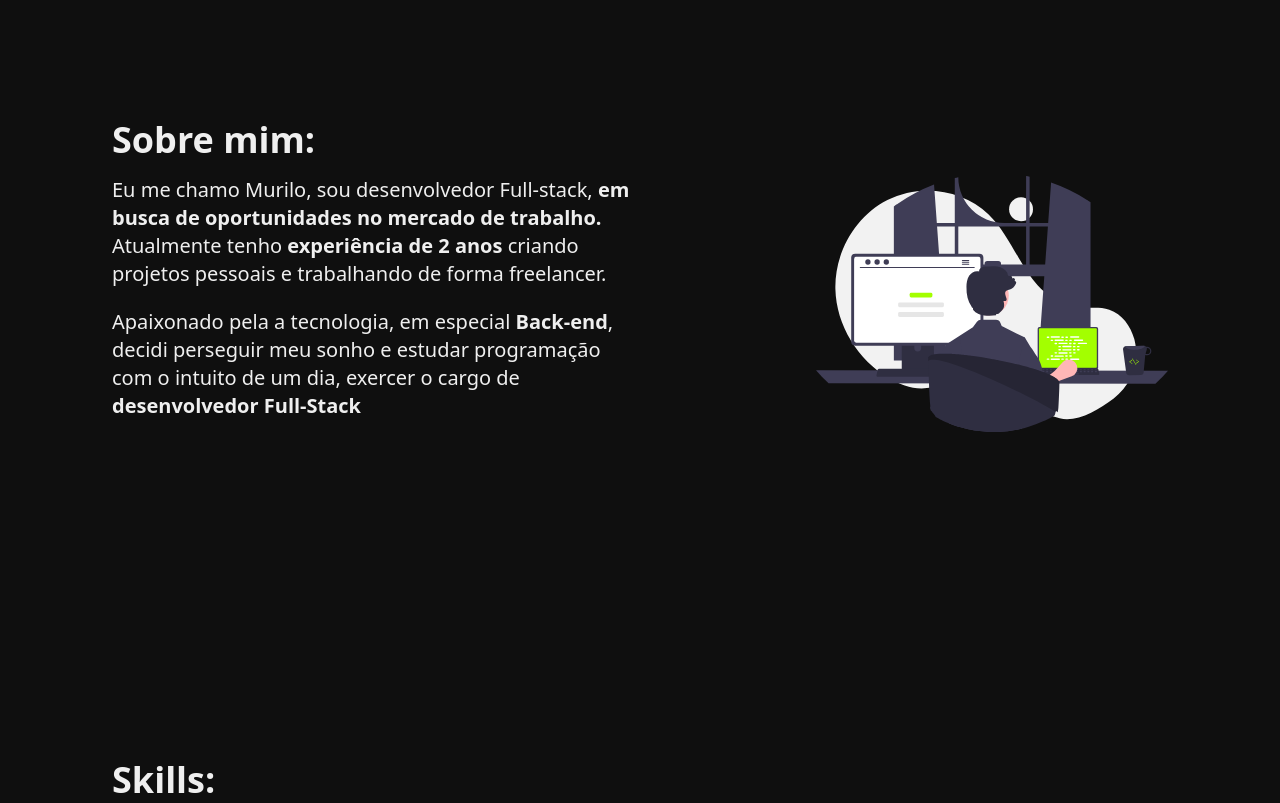
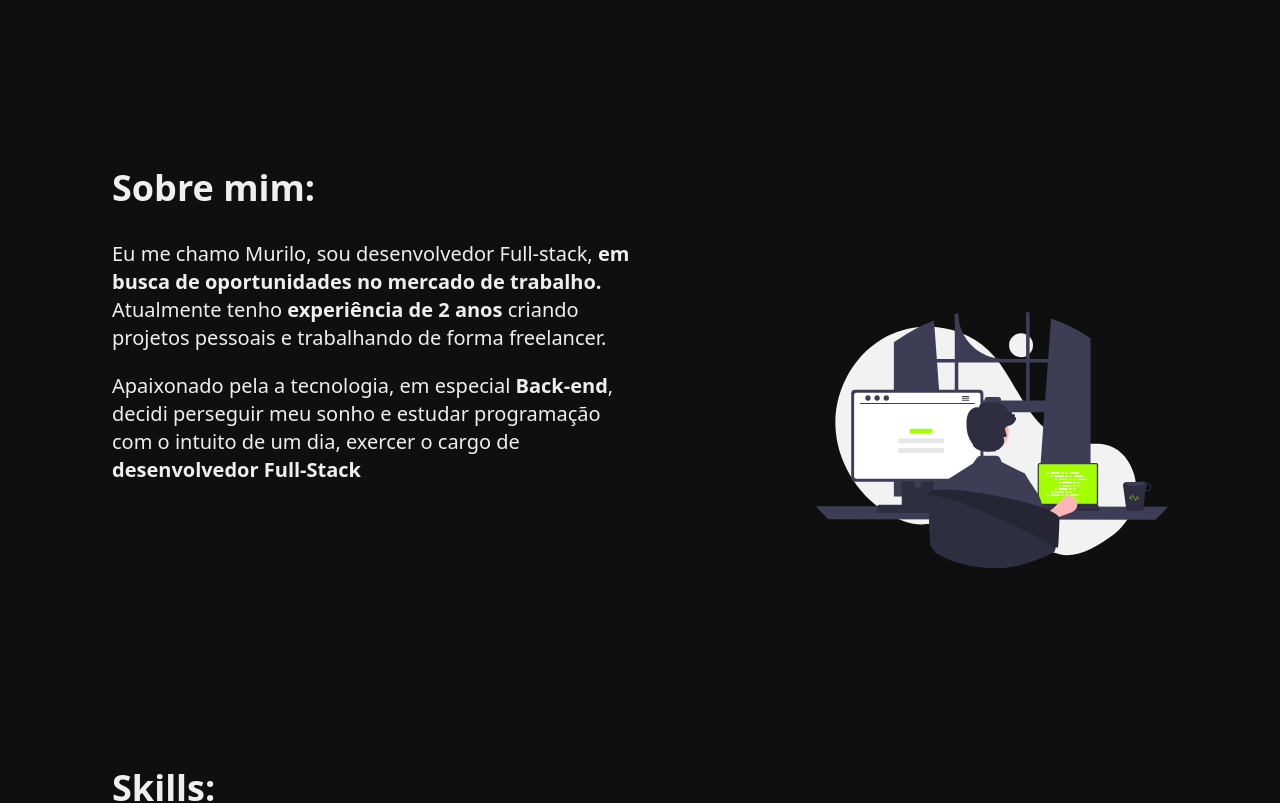
Before and after one commit to Zafkiel45/portfolio, a Next.js app: page / in a window 1280 px wide. Shown: the part 760-1563 px from the top of the page. Built offline with nearby package versions, Linux system fonts and the light colour scheme.

Commit message:
fix(aboutMe): fixed image issues

```diff
--- a/src/app/page.tsx
+++ b/src/app/page.tsx
@@ -25,7 +25,7 @@ export default function Home() {
       <header className="pt-5 px-4 2xl:px-14 flex items-center justify-center lg:px-10 sm:px-6 2xl:mb-12 mb-5 w-screen fixed z-50 h-fit">
         <HeaderSection/>
       </header>
-      <main className="flex lg:px-20 xl:px-28 px-4 sm:px-10 flex-col gap-20">
+      <main className="flex lg:px-20 xl:px-28 px-4 sm:px-10 flex-col gap-32">
         {/* main screen section */}
         <MainScreen />
         {/* About me section */}
--- a/src/components/about_me/about_me_section.component.tsx
+++ b/src/components/about_me/about_me_section.component.tsx
@@ -3,13 +3,13 @@ import ProgrammerSvg from '../../../public/programmer.svg';
 
 export function AboutMe() {
   return (
-    <div id="sobre" className="flex h-fit xl:min-h-[70vh] min-h-screen flex-col 2xl:gap-6 gap-4">
+    <div id="sobre" className="flex h-fit flex-col 2xl:gap-6 gap-8">
       <div className="w-full">
         <h1 className="text-2xl 2xl:text-5xl lg:text-4xl sm:text-3xl font-semibold">
           Sobre mim:
         </h1>
       </div>
-      <div className="flex flex-col md:flex-row gap-4 w-full lg:justify-between">
+      <div className="flex flex-col md:flex-row gap-8 w-full lg:justify-between">
         <div className="flex md:w-2/4 flex-col gap-5 sm:text-lg 2xl:text-2xl lg:text-xl">
           <p>
             Eu me chamo Murilo, sou desenvolvedor Full-stack, <strong>em busca de
@@ -23,8 +23,8 @@ export function AboutMe() {
             dia, exercer o cargo de <strong>desenvolvedor Full-Stack</strong>
           </p>
         </div>
-        <div className="lg:w-[60%] md:w-2/4  2xl:w-[40%] xl:w-1/3 flex justify-center items-center">
-          <Image src={ProgrammerSvg} height={500} width={500} alt="A programmer programming" />
+        <div className="lg:w-[60%] relative md:w-2/4 h-[300px] sm:h-[200px] md:h-[350px] xl:h-[400px] 2xl:w-[40%] xl:w-1/3 flex justify-center items-center">
+          <Image src={ProgrammerSvg} fill sizes="(max-width: 768px) 100vw, (max-width: 1200px) 50vw, 70vw" alt="A programmer programming" />
         </div>
       </div>
     </div>
```
